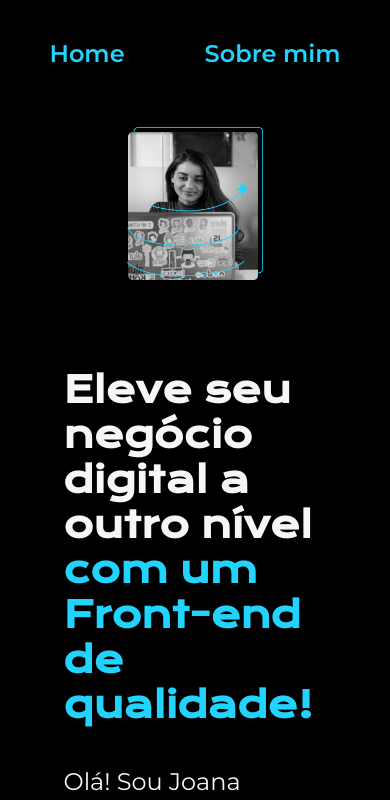
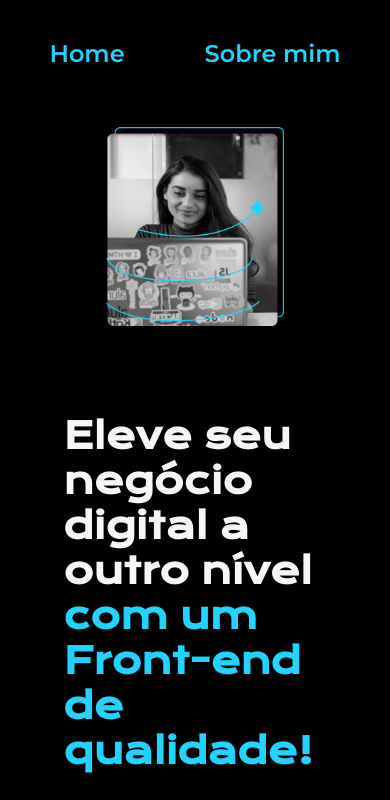
Before and after one commit to DeividWinck/portfolio-alura, a plain HTML site: page index.html in a window 390 px wide. Shown: the top 800 px of the page. Drawn offline with nearby package versions, Linux system fonts and the light colour scheme.

Commit message:
Ajuste responsividade -1200px

```diff
--- a/styles/style.css
+++ b/styles/style.css
@@ -132,4 +132,7 @@ body {
         width: auto;
     }
 
+    .apresentacao__imagem {
+        width: 65%;
+    }
 }
```
